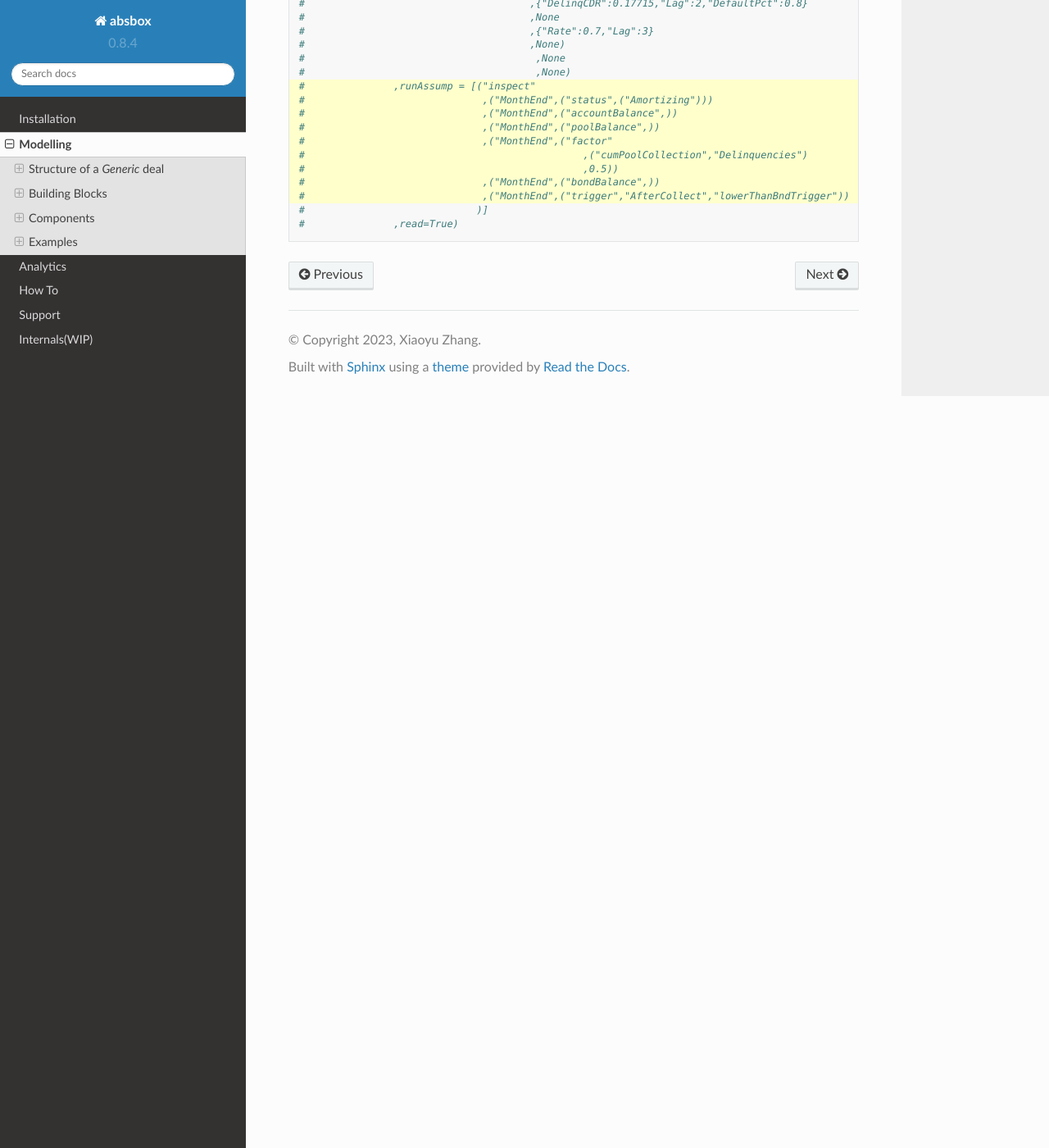
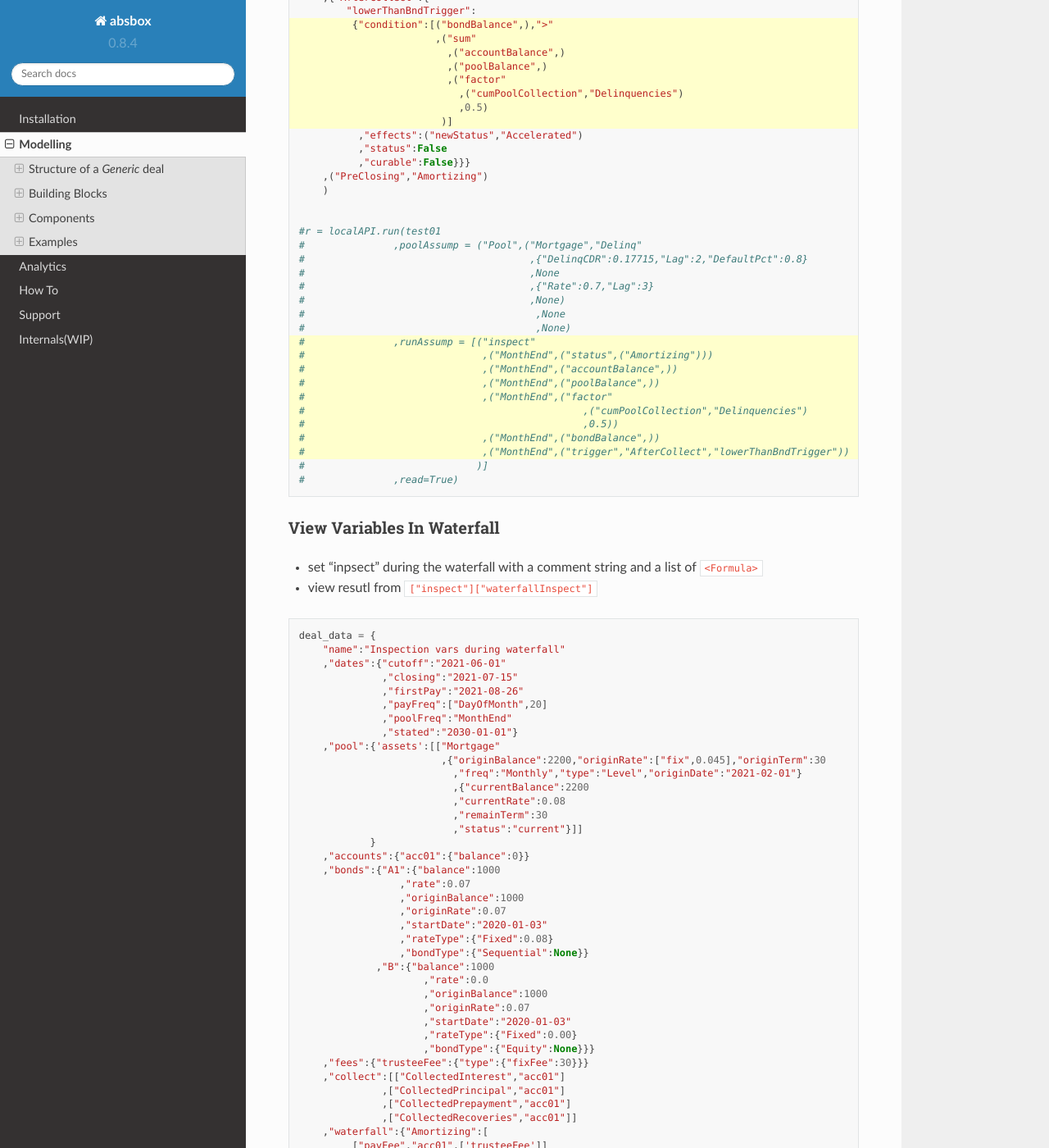
Before and after one commit to yellowbean/absbox-doc, a Sphinx documentation site: the page built from docs/source/modeling.rst, in a window 1280 px wide and 1400 px high, scrolled down 47744 px. Shown: the whole window at 82% size. Built offline with Sphinx 7.4.7 and the Read the Docs theme 2.0.0, drawn with Linux system fonts in a browser that asks for light colours; some of the changed text lies outside the part shown.

Commit message:
inspect during waterfalls

```diff
--- /dev/null
+++ b/docs/source/deal_sample/test12.py
@@ -0,0 +1,67 @@
+deal_data = {
+    "name":"Inspection vars during waterfall"
+    ,"dates":{"cutoff":"2021-06-01"
+              ,"closing":"2021-07-15"
+              ,"firstPay":"2021-08-26"
+              ,"payFreq":["DayOfMonth",20]
+              ,"poolFreq":"MonthEnd"
+              ,"stated":"2030-01-01"}
+    ,"pool":{'assets':[["Mortgage"
+                        ,{"originBalance":2200,"originRate":["fix",0.045],"originTerm":30
+                          ,"freq":"Monthly","type":"Level","originDate":"2021-02-01"}
+                          ,{"currentBalance":2200
+                          ,"currentRate":0.08
+                          ,"remainTerm":30
+                          ,"status":"current"}]]
+            }
+    ,"accounts":{"acc01":{"balance":0}}
+    ,"bonds":{"A1":{"balance":1000
+                 ,"rate":0.07
+                 ,"originBalance":1000
+                 ,"originRate":0.07
+                 ,"startDate":"2020-01-03"
+                 ,"rateType":{"Fixed":0.08}
+                 ,"bondType":{"Sequential":None}}
+             ,"B":{"balance":1000
+                     ,"rate":0.0
+                     ,"originBalance":1000
+                     ,"originRate":0.07
+                     ,"startDate":"2020-01-03"
+                     ,"rateType":{"Fixed":0.00}
+                     ,"bondType":{"Equity":None}}}
+    ,"fees":{"trusteeFee":{"type":{"fixFee":30}}}
+    ,"collect":[["CollectedInterest","acc01"]
+              ,["CollectedPrincipal","acc01"]
+              ,["CollectedPrepayment","acc01"]
+              ,["CollectedRecoveries","acc01"]]
+    ,"waterfall":{"Amortizing":[
+         ["payFee","acc01",['trusteeFee']]
+         ,["calcInt","A1"]
+
+         # debug cashflow during the waterfall
+         ,["inspect","BeforePayInt bond:A1",("bondDueInt","A1")]
+         ,["payInt","acc01",["A1"]]
+
+        # debug cashflow during the waterfall
+         ,["inspect","AfterPayInt bond:A1",("bondDueInt","A1")]
+         ,["payPrin","acc01",["A1"]]
+         ,["payPrin","acc01",["B"]]
+         ,["payPrinResidual","acc01",["B"]]
+     ]}
+    ,"status":("PreClosing","Amortizing")
+}
+
+if __name__ == "__main__":
+    from absbox import API,mkDeal
+    localAPI = API("http://localhost:8081",check=False)
+
+    deal = mkDeal(deal_data)
+
+    r = localAPI.run(deal
+                    ,poolAssump = None
+                    ,runAssump = None
+                    ,read=True)
+
+    r['bonds']['A1']
+    # view the waterfall inspect result
+    r['result']['waterfallInspect']
--- a/docs/source/modeling.rst
+++ b/docs/source/modeling.rst
@@ -1283,17 +1283,35 @@ Conditional Action
 
 There are two types of `Conditional Action`, which are same in with "IF" / "IF-ELSE" clause in programming language
 
-format : ``["If",<conditon>,<Action1>,<Action2>....]``
-
-waterfall actions follows will be executed if certain `Condtion`_ is met.
-
-
-format : ``["IfElse",<conditon>``
-                    ``,[<Action1>,<Action2>....]``
-                    ``,[<Action1>,<Action2>....]``
-                    ``]``
-
-first list of actions will be executed if ``condtion`` was met , otherwise , second list of actions will be executed
+``if``
+  waterfall actions follows will be executed if certain ``Condtion`` is met.
+
+  .. code-block:: python
+
+    ["If",<conditon>,<Action1>,<Action2>....]
+
+
+``ifelse``
+  first list of actions will be executed if ``condtion`` was met , otherwise , second list of actions will be executed
+
+  .. code-block:: python
+
+     ["IfElse",<conditon>
+              ,[<Action1>,<Action2>....]
+              ,[<Action1>,<Action2>....]
+              ]
+
+
+Inspect Variables during waterfall
+^^^^^^^^^^^^^^^^^^^^^^^^^^^^^^^^^^^^^
+
+this action will query the <Formula> and tag with <Comment> save to result.
+To read the result, please refer to :ref:`View Variables In Waterfall`
+
+syntax
+  .. code-block:: python
+
+    ["inspect",<Comment>,<Formula1>,<Formula2>.....]
 
 
 Trigger
@@ -1703,3 +1721,14 @@ Formula based trigger
 .. literalinclude:: deal_sample/test11.py
    :language: python
    :emphasize-lines: 53-60,76-84
+
+
+View Variables In Waterfall
+------------------------------
+
+* set "inpsect" during the waterfall with a comment string and a list of ``<Formula>``
+* view resutl from ``["inspect"]["waterfallInspect"]``
+
+.. literalinclude:: deal_sample/test12.py
+   :language: python
+   :emphasize-lines: 42,46,67
```
Also changed, not shown: other parts of docs/source/modeling.rst (+1 -1 lines), docs/source/analytics.rst (+19 -0 lines), docs/source/howto.rst (+34 -3 lines).
